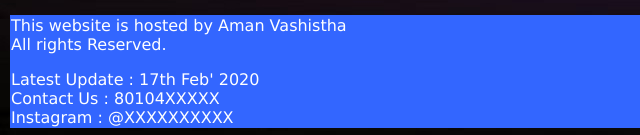
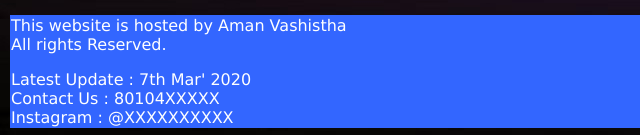
Before and after one commit to vashistha-10/2019KUCP1011, a plain HTML site: page index.html in a window 1280 px wide. Shown: the part 1037-1172 px from the top of the page, 0-640 px from the left. Drawn offline with Linux system fonts and the light colour scheme.

Commit message:
Update index.html

```diff
--- a/index.html
+++ b/index.html
@@ -69,7 +69,7 @@ opacity:1;
 <table width="1231" bg color="#3366CC">
   <tr><td width="1223" bgcolor="#3366FF"><p><span class="style1">This website is hosted by Aman Vashistha <br>
       All rights Reserved.</span></p>
-      <p><span class="style1">Latest Update : 17th Feb' 2020 <br>
+      <p><span class="style1">Latest Update : 7th Mar' 2020 <br>
         Contact Us : 80104XXXXX<br>
         Instagram : @XXXXXXXXXX</span><br>
       </p></td>
```
